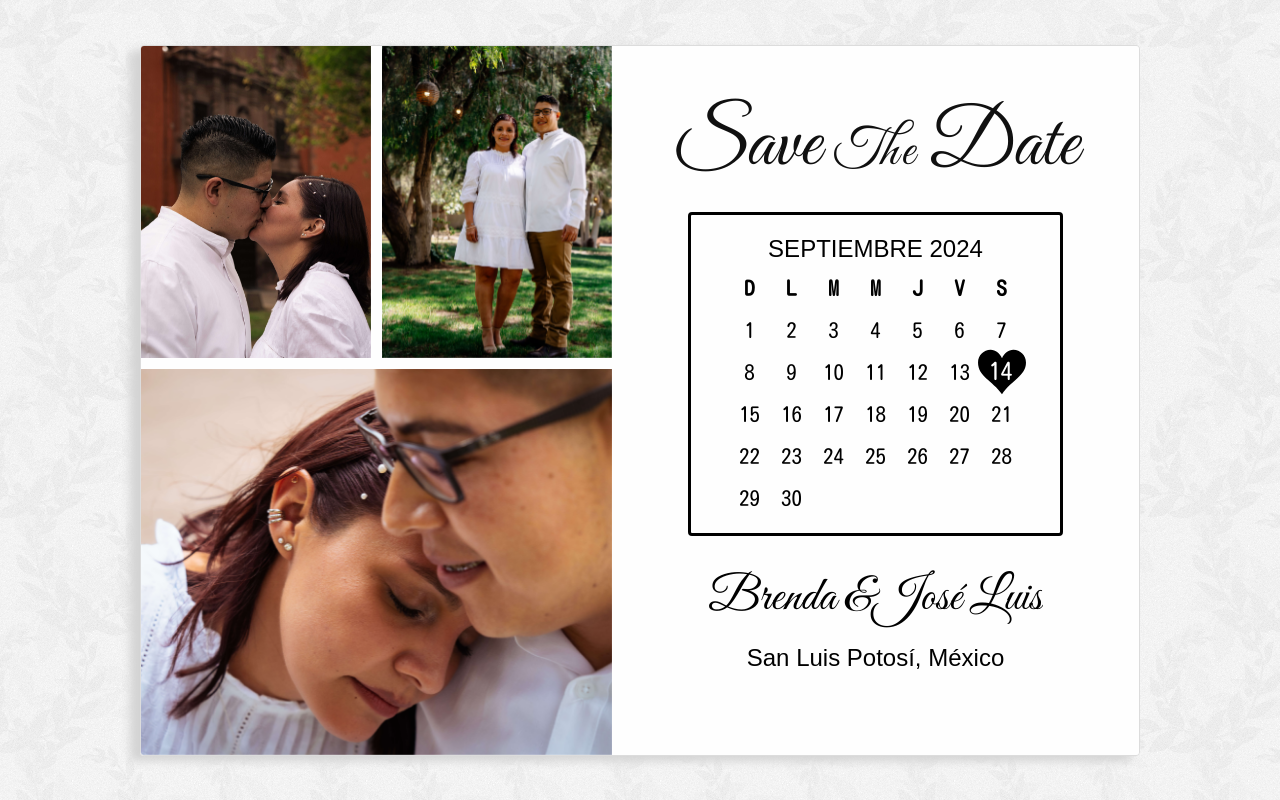
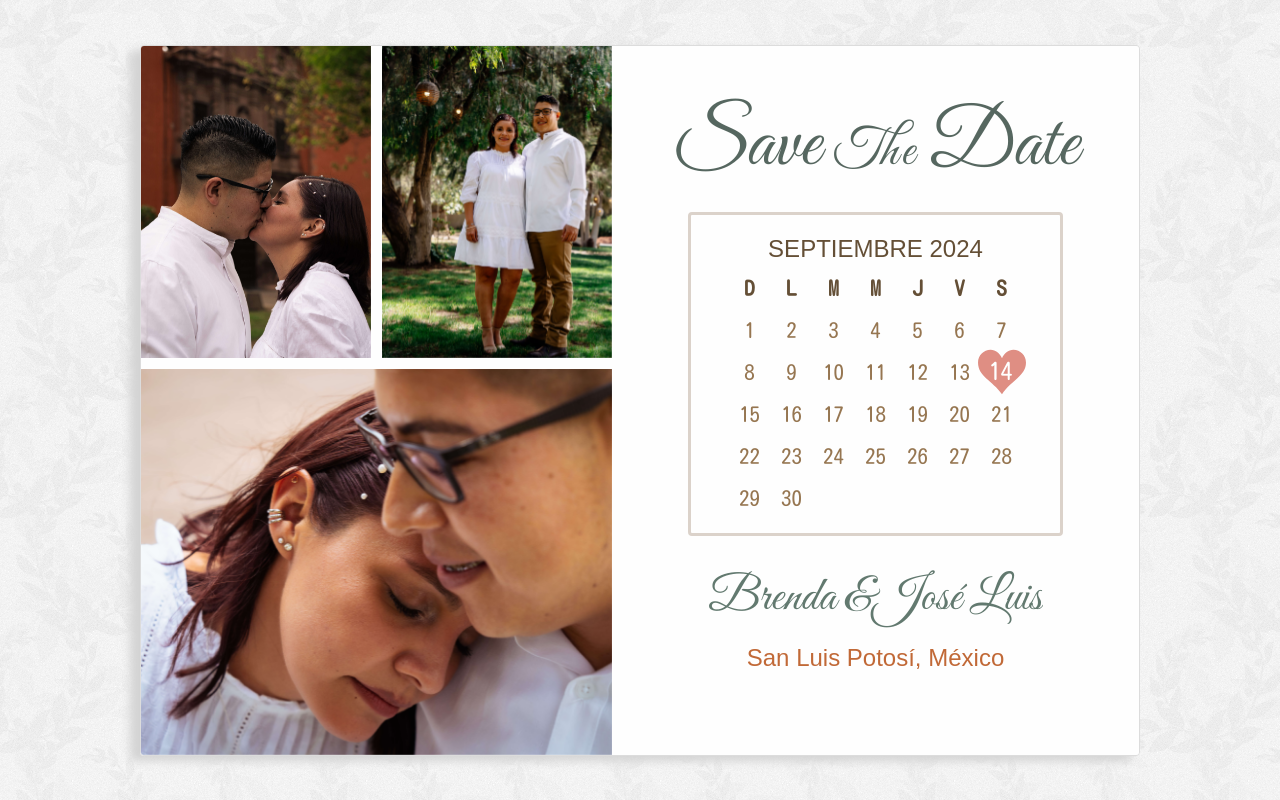
Before and after one commit to jluisacosta/brendayjoseluis.love, a Next.js app: page / in a window 1280 px wide. Built offline with nearby package versions, Linux system fonts and the light colour scheme; a web font is replaced by a local one.

Commit message:
feat(typography): Set colors

```diff
--- a/src/app/components/Calendar/Calendar.module.scss
+++ b/src/app/components/Calendar/Calendar.module.scss
@@ -1,14 +1,18 @@
+@import '../../styles/palette.scss';
+
 .container {
   width: 375px;
   padding: 20px 0 14px;
-  border: 3px solid black;
+  border: 3px solid $sand;
   border-radius: 4px;
   display: flex;
   flex-direction: column;
   align-items: center;
+  color: $brown;
 }
 
 .heading {
+  color: darken($brown, 15%);
   margin-bottom: 4px;
 }
 
@@ -25,10 +29,14 @@
   justify-content: center;
   align-items: center;
   font-size: 1.3rem;
+
+  strong {
+    color: darken($brown, 15%);
+  }
 }
 
 .heart {
-  fill: black;
+  fill: $peach;
   position: relative;
   width: 42px;
   animation: pulse 1.5s ease infinite;
--- a/src/app/components/Heading/Heading.module.scss
+++ b/src/app/components/Heading/Heading.module.scss
@@ -1,7 +1,10 @@
+@import '../../styles/palette.scss';
+
 .heading {
   font-size: 5rem;
   margin-bottom: 1rem;
   animation: fadeIn 8s;
+  color: darken($sober-dark-green, 10%);
 
   span {
     font-size: 65%;
--- a/src/app/components/NamesHeading/NamesHeading.module.scss
+++ b/src/app/components/NamesHeading/NamesHeading.module.scss
@@ -1,7 +1,10 @@
+@import '../../styles/palette.scss';
+
 .namesHeading {
   font-size: 3rem;
   margin: 2rem 0 1rem;
   display: inline-block;
+  color: $sober-dark-green;
 
   span {
     display: block;
@@ -19,6 +22,7 @@
 
 .location {
   font-size: 1.5rem;
+  color: darken($light-peach, 30%);
 }
 
 /* Tablet and Smaller Desktop */
```
